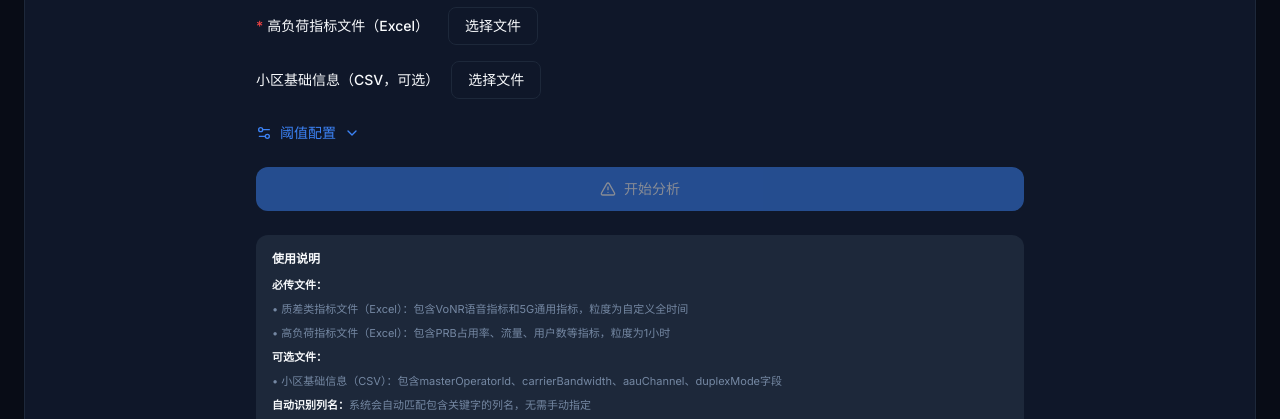
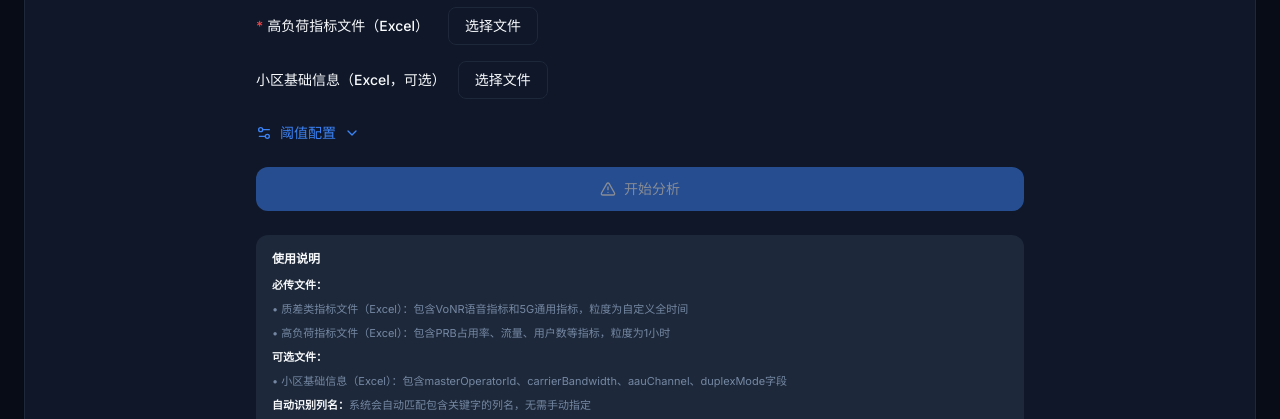
Before and after one commit to yangxu128/toolsbar, a Next.js app: page /cell-analysis in a window 1280 px wide. Shown: the part 381-800 px from the top of the page. Built offline with nearby package versions, Linux system fonts and the light colour scheme.

Commit message:
fix: 小区基础信息改为Excel格式

```diff
--- a/app/cell-analysis/page.tsx
+++ b/app/cell-analysis/page.tsx
@@ -182,7 +182,7 @@ export default function CellAnalysisPage() {
       // 小区基础信息
       let cellInfoMap = new Map<string, any>()
       if (cellInfoFile) {
-        addLog('读取小区基础信息CSV...')
+        addLog('读取小区基础信息...')
         await yieldToMain()
         const cBuf = await cellInfoFile.arrayBuffer()
         const cWb = XLSX.read(cBuf, { type: 'array' })
@@ -528,7 +528,7 @@ export default function CellAnalysisPage() {
               <h3 className="text-sm font-semibold text-[hsl(var(--foreground))]">上传数据文件</h3>
               <FileUpload label="质差类指标文件（Excel）" file={qualityFile} setFile={setQualityFile} accept=".xlsx,.xls" required />
               <FileUpload label="高负荷指标文件（Excel）" file={highloadFile} setFile={setHighloadFile} accept=".xlsx,.xls" required />
-              <FileUpload label="小区基础信息（CSV，可选）" file={cellInfoFile} setFile={setCellInfoFile} accept=".csv" />
+              <FileUpload label="小区基础信息（Excel，可选）" file={cellInfoFile} setFile={setCellInfoFile} accept=".xlsx,.xls" />
             </div>
 
             {/* 阈值设置 */}
@@ -664,7 +664,7 @@ export default function CellAnalysisPage() {
                 <p>• 质差类指标文件（Excel）：包含VoNR语音指标和5G通用指标，粒度为自定义全时间</p>
                 <p>• 高负荷指标文件（Excel）：包含PRB占用率、流量、用户数等指标，粒度为1小时</p>
                 <p><strong className="text-[hsl(var(--foreground))]">可选文件：</strong></p>
-                <p>• 小区基础信息（CSV）：包含masterOperatorId、carrierBandwidth、aauChannel、duplexMode字段</p>
+                <p>• 小区基础信息（Excel）：包含masterOperatorId、carrierBandwidth、aauChannel、duplexMode字段</p>
                 <p><strong className="text-[hsl(var(--foreground))]">自动识别列名：</strong>系统会自动匹配包含关键字的列名，无需手动指定</p>
                 <p><strong className="text-[hsl(var(--foreground))]">输出内容：</strong></p>
                 <p>• 语音质差小区详细（低接通/高掉线/低切换/高丢包）</p>
```
